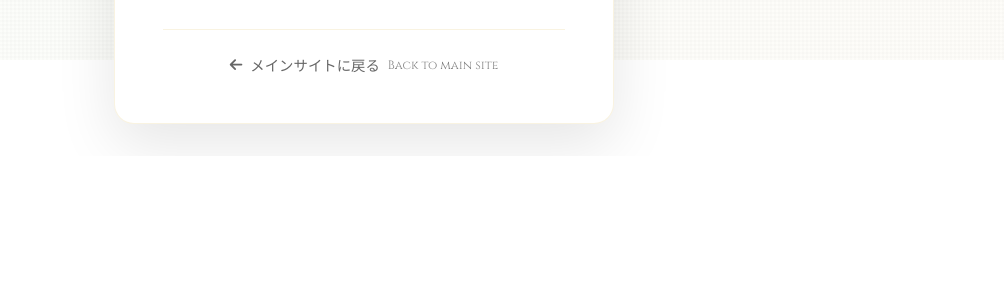
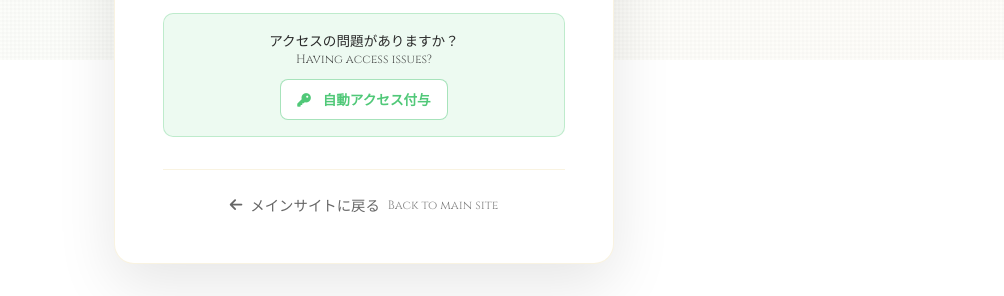
Before and after one commit to kazecrafts/kazecrafts.com, a website: page admin.html in a window 1280 px wide. Shown: the part 740-1036 px from the top of the page, without its empty margins (276-1280 px from the left). Before the commit the page ends 896 px from the top, so only its background shows below. Drawn offline with Linux system fonts and the light colour scheme; no server answers.

Commit message:
Add access issue message and button in admin.html

```diff
--- a/admin.html
+++ b/admin.html
@@ -635,6 +635,17 @@
 				<span class="btn-text-en">Sign in with Google</span>
 			</button>
 
+			<div style="margin-top:1rem;padding:1rem;background:rgba(80,200,120,0.1);border:1px solid rgba(80,200,120,0.3);border-radius:10px;text-align:center;">
+				<p style="font-size:0.85rem;color:#2a2a2a;margin-bottom:0.75rem;">
+					<span style="font-family:'Noto Serif JP',serif;">アクセスの問題がありますか？</span><br>
+					<span style="font-family:'Cinzel',serif;font-size:0.75rem;opacity:0.8;">Having access issues?</span>
+				</p>
+				<button onclick="forceAdminAccess()" style="padding:0.6rem 1rem;background:white;border:1px solid rgba(80,200,120,0.5);border-radius:8px;color:#50C878;font-weight:600;cursor:pointer;font-size:0.85rem;">
+					<i class="fas fa-key"></i>
+					<span style="font-family:'Noto Serif JP',serif;margin-left:0.5rem;">自動アクセス付与</span>
+				</button>
+			</div>
+
 			<div class="login-footer">
 				<a href="index.html" class="back-link">
 					<i class="fas fa-arrow-left"></i>
```
